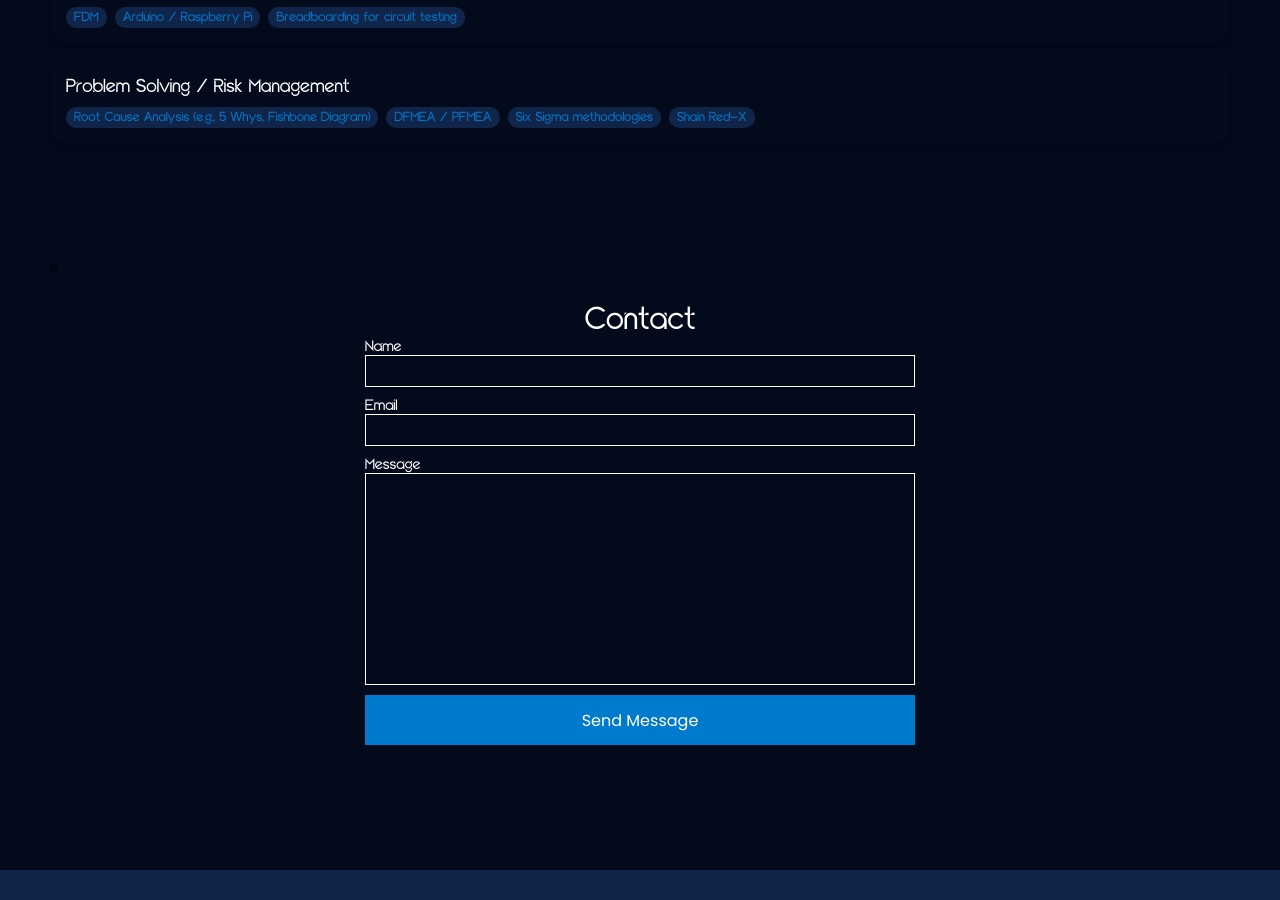
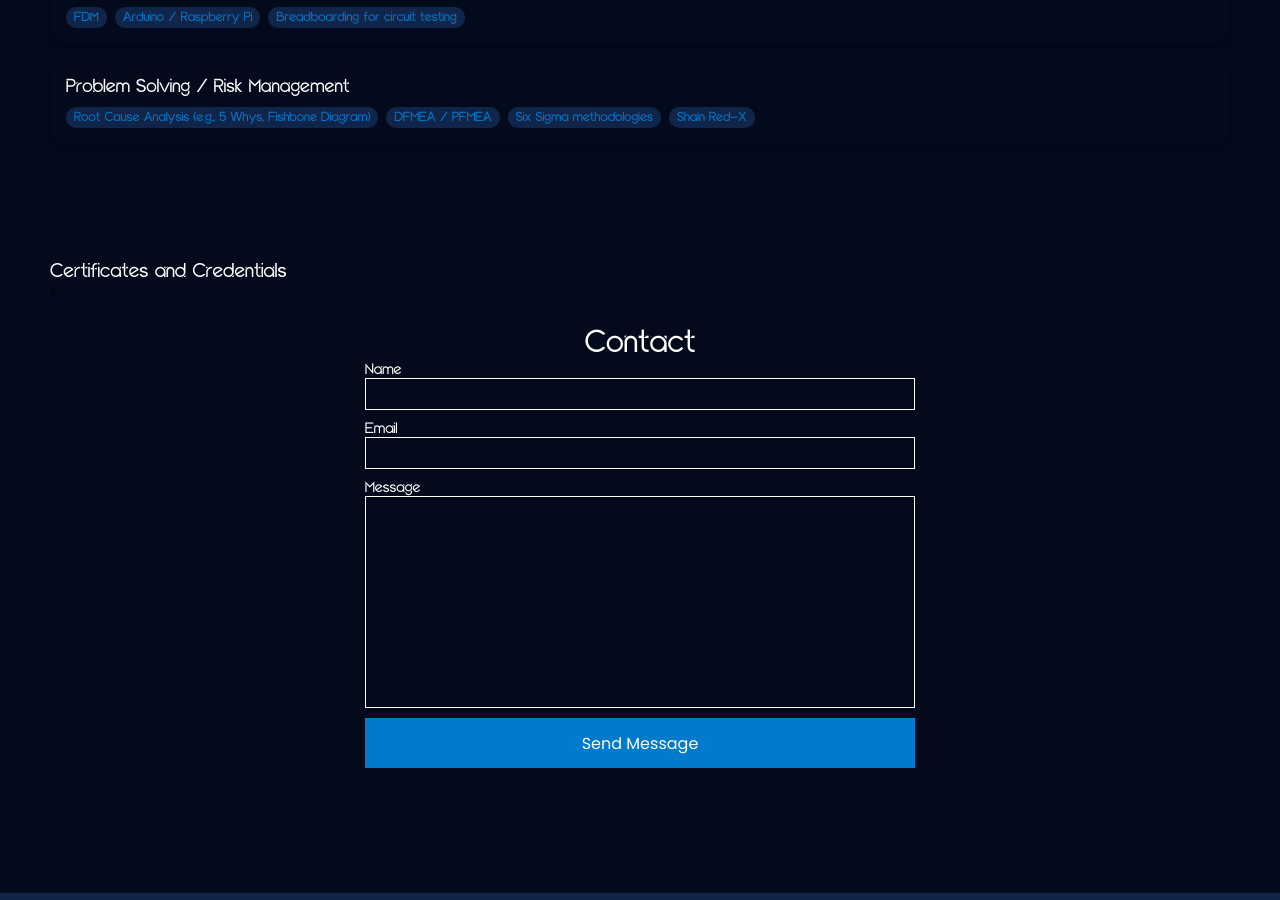
Before and after one commit to IpslWon/IpslWon.github.io, a Jekyll site: the page built from index.html, in a window 1280 px wide and 900 px high, scrolled down 2145 px. Built offline with Jekyll 4.4.1, drawn with Linux system fonts in a browser that asks for light colours; a script that is not in the unit is left out.

Commit message:
Update credly.html

```diff
--- a/_includes/credly.html
+++ b/_includes/credly.html
@@ -1,4 +1,6 @@
 <!-- SECTION 4: Credly-->
+ <section id="certificates" >
+    <h2>Certificates and Credentials</h2>
 <div data-iframe-width="150" data-iframe-height="270" data-share-badge-id="261645ae-7fec-42e3-a2f6-179ebdaafe5f" data-share-badge-host="https://www.credly.com"></div>
 <div data-iframe-width="150" data-iframe-height="270" data-share-badge-id="6f4bffe9-cd4b-4188-b024-bade6c2abc62" data-share-badge-host="https://www.credly.com"></div>
 <div data-iframe-width="150" data-iframe-height="270" data-share-badge-id="f9cd0dfb-1623-4371-be4e-d0c6c33115cf" data-share-badge-host="https://www.credly.com"></div>
```
